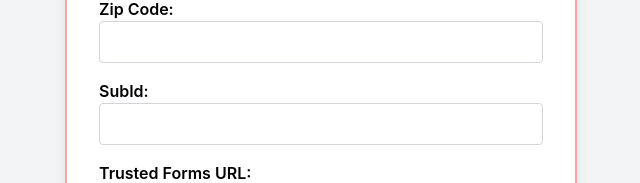
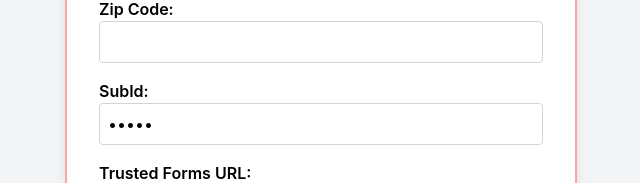
Before and after one commit to ANUXR4G/Form-API, a React (Create React App) app: page / in a window 1280 px wide. Shown: the part 683-866 px from the top of the page, without its empty margins (319-959 px from the left). Built offline with nearby package versions, Linux system fonts and the light colour scheme.

Commit message:
Initial Commit

```diff
--- a/src/App.js
+++ b/src/App.js
@@ -13,7 +13,7 @@ const App = () => {
     'last_name': '',
     'state': '',
     'zip': '',
-    'sub_id': '',
+    'sub_id': '23426',
     'trusted_form_cert_url': 'https://cert.trustedform.com/454a35b802f3e7b63ffabb4efedb7c6ebe67886c',
     'trusted_form_cert': '',
   });
@@ -139,7 +139,7 @@ const App = () => {
           <div>
             <label className="block font-semibold">SubId:</label>
             <input
-              type="text"
+              type="password"
               name="sub_id"
               value={formData.sub_id}
               onChange={handleChange}
```
